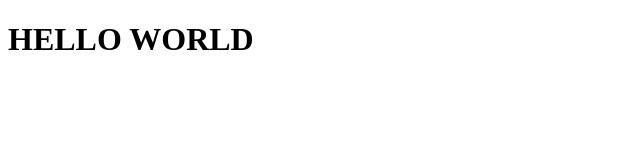
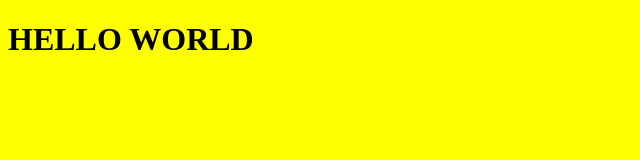
Before and after one commit to putriz/putriz.github.io, a plain HTML site: page index.html in a window 1280 px wide. Shown: the whole page, without its empty margins (0-640 px from the left). Drawn offline with Linux system fonts and the light colour scheme.

Commit message:
edit stuff

```diff
--- a/index.html
+++ b/index.html
@@ -2,6 +2,7 @@
 <html lang = "en">
 	<head>
 	<title>Zefanya Page</title>
+	<link rel="stylesheet" href="stylesheet.css" type="text/css">
 	</head>
 
 	<body>
--- /dev/null
+++ b/stylesheet.css
@@ -0,0 +1,4 @@
+
+body {
+	background: yellow;
+}
```
